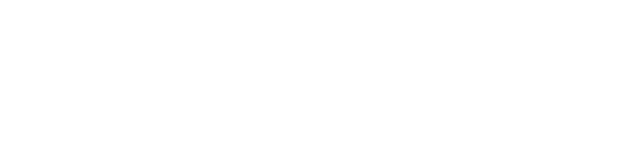
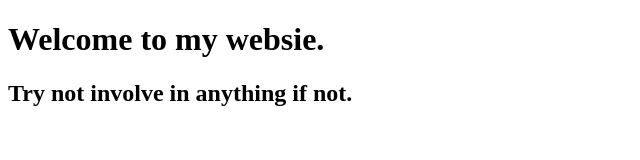
Before and after one commit to SalmanScorpio11/firstweb-repo2, a plain HTML site: page index.html in a window 1280 px wide. Shown: the whole page, without its empty margins (0-640 px from the left). Drawn offline with Linux system fonts and the light colour scheme.

Commit message:
header added

```diff
--- a/index.html
+++ b/index.html
@@ -6,6 +6,7 @@
     <title>FIRSTWEB-REPO</title>
 </head>
 <body>
-
+    <h1>Welcome to my websie.</h1>
+    <h2>Try not involve in anything if not.</h2>
 </body>
 </html>
```
